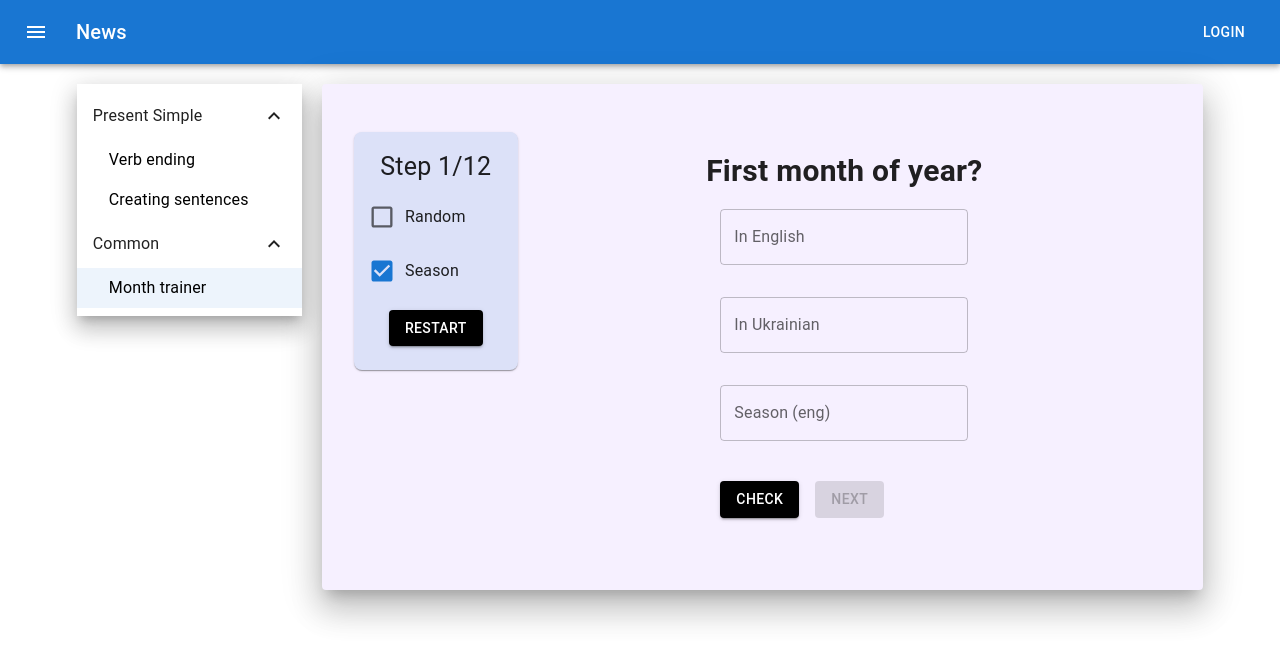
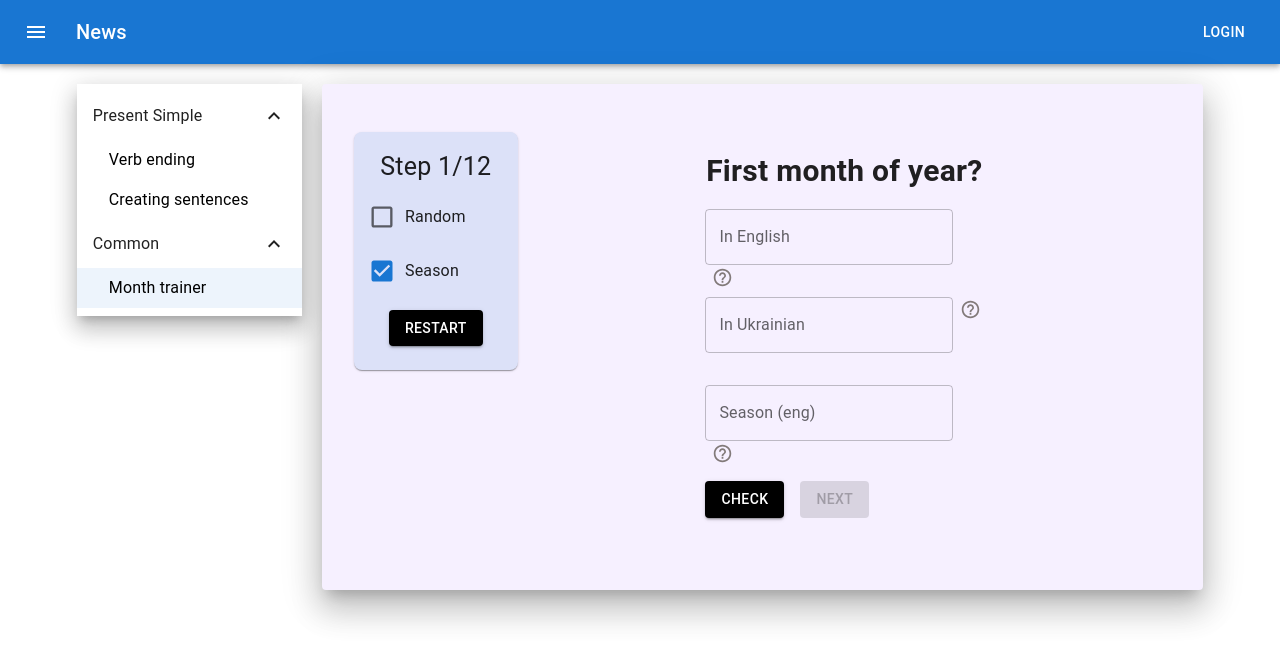
Before and after one commit to EvanMendax/git-gud-english, a React (Create React App) app: page /monthTrainer in a window 1280 px wide. Shown: the top 662 px of the page. Built offline with nearby package versions, Linux system fonts and the light colour scheme.

Commit message:
fix some bug and try to add help button for field

```diff
--- a/src/Common/CompleteExercise.tsx
+++ b/src/Common/CompleteExercise.tsx
@@ -18,7 +18,9 @@ const CompleteExercise:React.FC<props> = ({setCurrentStep}) => {
     const changeExercise = ():void => {
         const currentPath = location.pathname.slice(1)
         const randomExercise = Math.floor(Math.random() * (routes.length))
-        if (currentPath === routes[randomExercise].path) {
+        console.log(routes[randomExercise].path)
+        console.log(currentPath)
+        if ('/' + currentPath === routes[randomExercise].path) {
             return changeExercise()
         }
         navigate(routes[randomExercise].path)
--- /dev/null
+++ b/src/Common/HelpButton.tsx
@@ -0,0 +1,26 @@
+import React from 'react';
+import Box from "@mui/material/Box";
+import HelpOutlineIcon from '@mui/icons-material/HelpOutline';
+import IconButton from "@mui/material/IconButton";
+import {Tooltip} from "@mui/material";
+import {fieldNames} from "../Exercises/MonthTrainer/MouthExercise";
+
+interface props {
+    showRightAnswer: (fieldName: fieldNames, rightAnswer: string) => void
+    fieldName: fieldNames
+    rightAnswer: string
+}
+export const HelpButton:React.FC<props> = ({showRightAnswer, fieldName, rightAnswer}) => {
+
+    const handleClick = () => showRightAnswer(fieldName, rightAnswer)
+
+    return (
+        <Box sx={{ml: 0.5}}>
+            <Tooltip title="Find out the rigth ansver" placement={'top'}>
+                <IconButton sx={{p: 0.3}} onClick={handleClick}>
+                    <HelpOutlineIcon sx={{color: '#827a7a', fontSize: 21, '&:hover': {color: '#1e69a1'}}}/>
+                </IconButton>
+            </Tooltip>
+        </Box>
+    );
+};
--- a/src/Exercises/MonthTrainer/MouthExercise.tsx
+++ b/src/Exercises/MonthTrainer/MouthExercise.tsx
@@ -5,6 +5,7 @@ import {TextField} from "@mui/material";
 import Button from "@mui/material/Button";
 import {exercise} from "./MonthTrainer";
 import {useForm} from "react-hook-form";
+import {HelpButton} from "../../Common/HelpButton";
 
 interface props {
     exercise: exercise
@@ -19,13 +20,25 @@ type formAnswer = {
     seasonAnswer: string
 }
 
+export type fieldNames = "engAnswer" | "uaAnswer" | "seasonAnswer"
+
 const MouthExercise: React.FC<props> = ({exercise, step, setCurrentStep, isSeason}) => {
 
     const registerOptions = {required: {value: true, message: 'field is required'}}
-
-    const {register, handleSubmit, setError, setValue, formState: {errors}} = useForm<formAnswer>();
+    const {
+        register,
+        handleSubmit,
+        setError,
+        setValue,
+        formState: {errors}
+    } = useForm<formAnswer>();
     const [isCompleted, setIsCompleted] = useState(false)
 
+
+    const showRightAnswer = (fieldName: fieldNames, rightAnswer: string) => {
+        setValue(fieldName, rightAnswer)
+        setIsCompleted(true)
+    }
     const nextStep = () => {
         setCurrentStep(step + 1)
         setIsCompleted(false)
@@ -42,23 +55,16 @@ const MouthExercise: React.FC<props> = ({exercise, step, setCurrentStep, isSeaso
         const answers = []
         if (!checkAnswer(exercise.engAnswer, data.engAnswer)) {
             setError("engAnswer", {type: "wrongAnswer", message: 'Right answer: ' + exercise.engAnswer[0]});
-        } else {
-            answers.push(1)
-        }
+        } else answers.push(1)
         if (!checkAnswer(exercise.uaAnswer, data.uaAnswer)) {
             setError("uaAnswer", {type: "wrongAnswer", message: 'Right answer: ' + exercise.uaAnswer[0]});
-        } else {
-            answers.push(1)
-        }
+        } else answers.push(1)
         if (!checkAnswer(exercise.engSeason, data.seasonAnswer)) {
-            setError("seasonAnswer", {type: "wrongAnswer", message: 'Right answer: ' + exercise.engSeason[0]});
-        } else {
-            answers.push(1)
-        }
-        if (answers.length === 3) {
-            setIsCompleted(true)
-        }
-        if (answers.length === 2 && !isSeason) {
+            setError("seasonAnswer", {
+                type: "wrongAnswer", message: 'Right answer: ' + exercise.engSeason[0]
+            });
+        } else answers.push(1)
+        if (answers.length === 3 || (2 && !isSeason)) {
             setIsCompleted(true)
         }
     })
@@ -70,23 +76,31 @@ const MouthExercise: React.FC<props> = ({exercise, step, setCurrentStep, isSeaso
             </Typography>
             <form onSubmit={onSubmit}>
                 <Box sx={{m: 1, height: 80}}>
-                    <TextField focused={isCompleted} color='success' {...register("engAnswer", registerOptions)}
+                    <TextField autoComplete={'off'} focused={isCompleted}
+                               color='success' {...register("engAnswer", registerOptions)}
                                label='In English' variant='outlined' error={!!errors.engAnswer}
                                helperText={errors.engAnswer?.message || ''}/>
+                    <HelpButton showRightAnswer={showRightAnswer} rightAnswer={exercise.engAnswer[0]}
+                                fieldName={'engAnswer'}/>
                 </Box>
-                <Box sx={{m: 1, height: 80}}>
+                <Box sx={{m: 1, height: 80, display: 'flex'}}>
                     <TextField focused={isCompleted} color='success' {...register("uaAnswer", registerOptions)}
                                label='In Ukrainian' variant='outlined' error={!!errors.uaAnswer}
-                               helperText={errors.uaAnswer?.message || ''}/>
+                               helperText={errors.uaAnswer?.message || ''}
+                    />
+                    <HelpButton showRightAnswer={showRightAnswer} rightAnswer={exercise.uaAnswer[0]}
+                                fieldName={'uaAnswer'}/>
                 </Box>
                 {
                     isSeason
-                    ? <Box sx={{m: 1, height: 80}}>
-                        <TextField focused={isCompleted} color='success' {...register("seasonAnswer", registerOptions)}
-                                   label='Season (eng)' variant='outlined' error={!!errors.seasonAnswer}
-                                   helperText={errors.seasonAnswer?.message || ''}/>
-                    </Box>
-                    :null
+                        ? <Box sx={{m: 1, height: 80}}>
+                            <TextField focused={isCompleted} color='success' {...register("seasonAnswer", registerOptions)}
+                                       label='Season (eng)' variant='outlined' error={!!errors.seasonAnswer}
+                                       helperText={errors.seasonAnswer?.message || ''}/>
+                            <HelpButton showRightAnswer={showRightAnswer} rightAnswer={exercise.engSeason[0]}
+                                        fieldName={'seasonAnswer'}/>
+                        </Box>
+                        : null
                 }
 
                 <Box>
```
Also changed, not shown: 1 other file (tests, documents, lock files or other folders).
